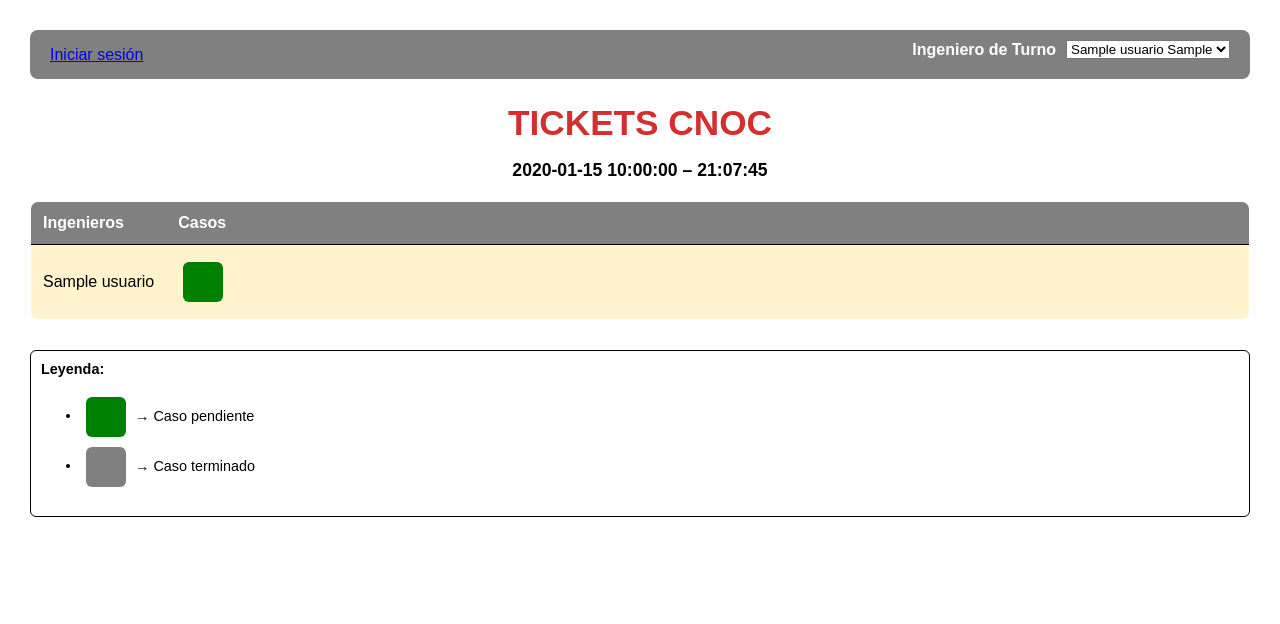
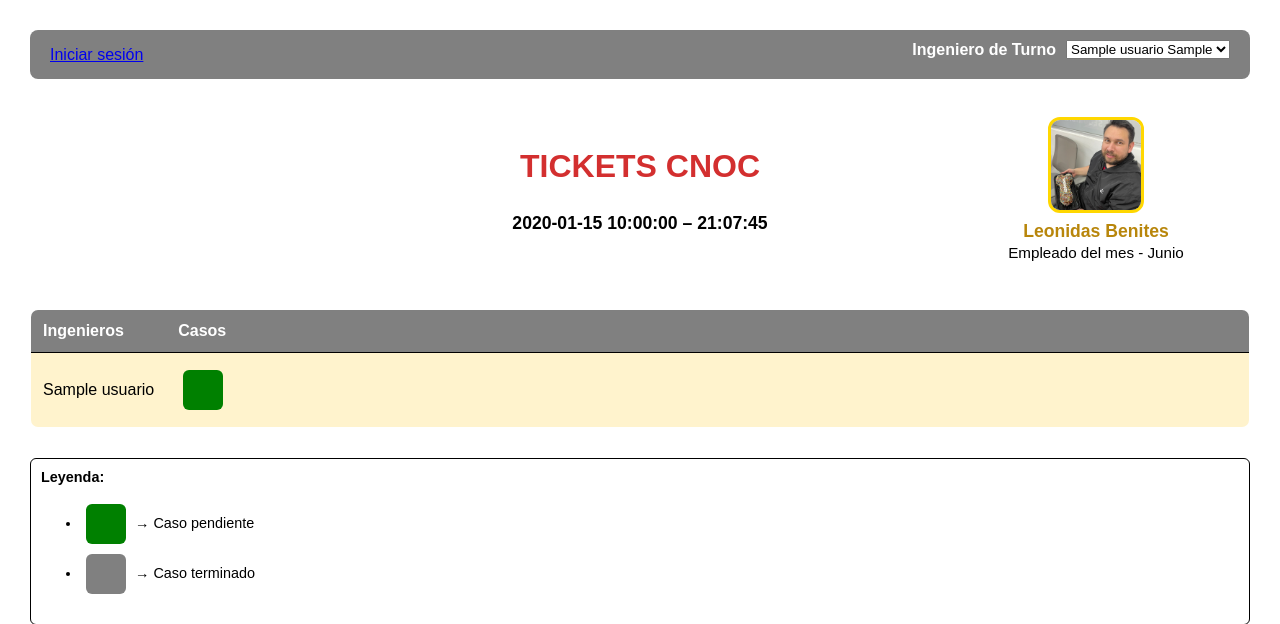
Before and after one commit to djavorti/sistema_tickets, a Flask app: template app/templates/dashboard.html in a window 1280 px wide. Shown: the top 624 px of the page. Run offline with Flask 3, Linux system fonts and the light colour scheme; tables that the repository leaves empty hold one stand-in row (values such as "Sample post"); the template is opened without the code that fills it: values that come from a table or form of the project are taken from there, most other values are stand-ins (such as "Sample title", 1, 10 or a date in 2020); some libraries are stand-ins or nearby versions.

Commit message:
empleado del mes feature

```diff
--- a/app/templates/dashboard.html
+++ b/app/templates/dashboard.html
@@ -201,20 +201,41 @@
       </option>
     {% endfor %}
   </select>
+
 </div>
+
 
 
 </div>
 
 
-<div class="fecha-hora">
-  <h1>TICKETS CNOC</h1>
-  <p>{{ fecha_hoy }} – <span id="hora-actual">{{ hora_actual }}</span></p>
+<div style="width:100%; display: flex; align-items: stretch; justify-content: center; margin-bottom: 30px; background: none; border: none;">
+  <!-- Contenedor izquierdo vacío (mismo tamaño que empleado del mes) -->
+  <div style="flex:1; max-width:260px; min-width:220px; display: flex; align-items: center; justify-content: center; background: none; border: none; border-radius: 0; box-shadow: none; padding: 0 24px; height: 100%;">
+    <!-- Puedes dejarlo vacío o poner algo decorativo si lo deseas -->
+  </div>
+  <!-- Contenedor central: TICKETS CNOC, fecha, hora y botón -->
+  <div style="flex:1; display: flex; flex-direction: column; align-items: center; justify-content: center; background: none; border-radius: 0; box-shadow: none; min-height: 180px; height: 100%;">
+    <div style="width:100%; display: flex; flex-direction: column; align-items: center; justify-content: center; height: 100%;">
+      <h1 style="text-align:center;">TICKETS CNOC</h1>
+      <p style="text-align:center; font-weight:bold; font-size:1.1em; color:#000;">{{ fecha_hoy }} – <span id="hora-actual">{{ hora_actual }}</span></p>
+      {% if session.get('usuario') %}
+        <button class="crear-btn" onclick="location.href='/crear_ticket'">Crear nuevo ticket</button>
+      {% endif %}
+    </div>
+  </div>
+  <!-- Contenedor derecho: Empleado del mes -->
+  <!-- Contenedor derecho: Empleado del mes -->
+<div class="empleado-mes-box" style="flex:1; max-width:260px; min-width:220px; display: flex; align-items: center; justify-content: center; background: none; border: none; border-radius: 0; box-shadow: none; padding: 0 24px; height: 100%;">
+  <div style="width: 100%; text-align: center;">
+    <div style="width: 90px; height: 90px; background: #eee; border-radius: 12px; margin: 18px auto 8px auto; display: flex; align-items: center; justify-content: center; overflow: hidden; border: 3px solid #ffd700;">
+      <img src="{{ url_for('static', filename='images/leonidas2.png') }}" alt="Leonidas Benites" style="width: 100%; height: 100%; object-fit: cover;">
+    </div>
+    <div style="font-weight: bold; font-size: 1.1em; margin-bottom: 2px; color: #b8860b;">Leonidas Benites</div>
+    <div style="font-size: 0.95em; color: #000;">Empleado del mes - Junio</div>
+  </div>
 </div>
-
-{% if session.get('usuario') %}
-  <button class="crear-btn" onclick="location.href='/crear_ticket'">Crear nuevo ticket</button>
-{% endif %}
+</div>
 
 <table>
   <thead>
@@ -432,6 +453,29 @@ setInterval(function() {
 }, 10000); // cada 10 segundos
 </script>
 <div id="custom-tooltip" class="tooltip"></div>
+
+<!-- Agrega esto justo antes de </body> -->
+<script src="https://cdn.jsdelivr.net/npm/canvas-confetti@1.6.0/dist/confetti.browser.min.js"></script>
+<script>
+document.addEventListener('DOMContentLoaded', function() {
+  const foto = document.querySelector('.empleado-mes-box img');
+  if (foto) {
+    foto.style.cursor = 'pointer';
+    foto.addEventListener('click', function(e) {
+      // Confetti centrado sobre la imagen
+      const rect = foto.getBoundingClientRect();
+      confetti({
+        particleCount: 100,
+        spread: 70,
+        origin: {
+          x: (rect.left + rect.width/2) / window.innerWidth,
+          y: (rect.top + rect.height/2) / window.innerHeight
+        }
+      });
+    });
+  }
+});
+</script>
 </body>
 
 </html>
--- a/app/templates/trabajos_programados.html
+++ b/app/templates/trabajos_programados.html
@@ -257,7 +257,9 @@ function generarHtmlTabla(cliente, servicios) {
     <div style="text-align:center;">
         <img src="${logoUrl}" alt="Claro" style="height:60px; margin-bottom:10px; display:block; margin-left:auto; margin-right:auto;">
     </div>
-        <h2 style="font-family:Arial; color:#b71c1c; margin-top:0; margin-bottom:30px; text-align:center;">TRABAJO EMERGENTE</h2><table class="tabla-moderna" border="0" cellspacing="0" cellpadding="0" style="margin:auto; border-collapse:separate; border-radius:12px; font-family:Arial; box-shadow:0 2px 12px #0002; width:90%;">
+    <h2 style="font-family:Arial; color:#b71c1c; margin-top:0; margin-bottom:30px; text-align:center;">TRABAJO EMERGENTE</h2>
+    <table class="tabla-moderna" border="0" cellspacing="0" cellpadding="0"
+        style="margin:auto; border-collapse:separate; border-radius:12px; font-family:Arial; box-shadow:0 2px 12px #0002; table-layout:auto;">
         <tr>
             <th class="col-izq" style="background:#f0f0f0; color:#333; font-weight:bold; border-right:1px solid #e0e0e0; text-align:center;">ASUNTO</th>
             <td style="border-bottom:1px solid #e0e0e0; text-align:center;">${escapeHtml(asunto)}</td>
```
Also changed, not shown: app/static/images/leonidas2.png (added). Lines whose indentation alone changed are shown as unchanged.
